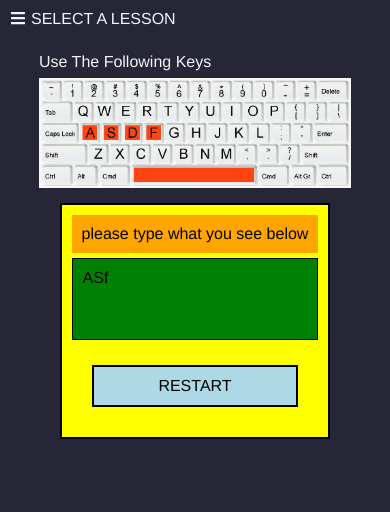
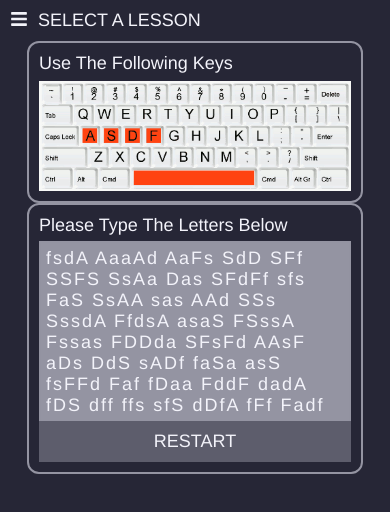
Before and after one commit to stevenarellano/speed-typing, a React (Create React App) app in the folder speed-typing/: page / in a window 390 px wide. Shown: the top 512 px of the page. Built offline with nearby package versions, Linux system fonts and the light colour scheme.

Commit message:
mobile typed

```diff
--- a/speed-typing/src/App.css
+++ b/speed-typing/src/App.css
@@ -3,7 +3,7 @@
     --text-primary: rgba(243, 243, 250, 255);
     --text-secondary: rgba(129, 135, 158, 255);
     --accent-primary: rgba(148, 148, 162, 0.5);
-    --accent-secondary: rgba(148, 148, 162, 0.5);
+    --accent-secondary: rgba(148, 148, 162, 1);
     --red: rgba(149, 1, 1, 1);
     --green: rgba(30, 81, 40, 1);
 }
@@ -15,7 +15,9 @@
     flex-direction: column;
     justify-content: start;
     align-items: center;
+
     font-family: Helvetica, Arial, sans-serif;
+    font-size: 18px;
 }
 
 @media only screen and (min-width: 600px) {
--- a/speed-typing/src/assets/typing.js
+++ b/speed-typing/src/assets/typing.js
@@ -1,5 +1,5 @@
 // constants
-export const NUM_WQRDS = 1;
+export const NUM_WQRDS = 40;
 // creating the text area
 function rmStringDuplicates(str) {
     return Array.from(new Set(str)).join("");
--- a/speed-typing/src/components/Guide.css
+++ b/speed-typing/src/components/Guide.css
@@ -1,16 +1,17 @@
 #guide-container {
     width: 80%;
-    margin: 5px;
     padding: 10px;
 
     display: inline-block;
     background-color: var(--bg-primary);
-    border-radius: 5px;
 
     display: flex;
     flex-direction: column;
     align-items: center;
     justify-self: start;
+
+    border: 2px solid var(--accent-secondary);
+    border-radius: 0.75rem;
 }
 .guide-image {
     width: 100%;
--- a/speed-typing/src/components/Options.css
+++ b/speed-typing/src/components/Options.css
@@ -4,6 +4,7 @@
     color: var(--text-secondary);
 
     width: 100%;
+
 }
 
 .active-lesson {
@@ -38,7 +39,7 @@
 }
 
 .title-text {
-    padding-left: 5px;
+    padding-left: 10px;
 }
 
 .title-bars {
--- a/speed-typing/src/components/TypingArea.css
+++ b/speed-typing/src/components/TypingArea.css
@@ -1,35 +1,39 @@
-.exercise-area {
-    margin: 0 auto;
+#lesson-area {
+    width: 80%;
     padding: 10px;
-    border: 2px solid black;
-    background-color: yellow;
+    background-color: var(--bg-primary);
 
     display: grid;
     grid-template:
         "header" auto
         "typing-area" 1fr
-        "foot" 1fr;
-    gap: 5px;
+        "foot" auto;
+    color: var(--text-primary);
+
+    border: 2px solid var(--accent-secondary);
+    border-radius: 0.75rem;
 }
 
 .title {
     grid-area: header;
-    background-color: orange;
-    padding: 10px;
+    padding: 0px;
+    margin-bottom: 5px;
 }
 
-.typing {
+#typing-container {
     grid-area: typing-area;
-    padding: 10px;
-    background-color: green;
-    border: 1px solid black;
+    padding: 5px;
+    border: solid 2px var(--accent-primary);
+    background-color: var(--accent-secondary);
+    font-size: 18px;
+    letter-spacing: 2px;
+    border-bottom: none;
 }
 
 .bottom-button {
     grid-area: foot;
-    margin: 20px;
-    background-color: lightblue;
-    border: 2px solid black;
+    background-color: var(--accent-primary);
+    border-top: none;
     padding: 10px;
     display: flex;
     align-items: center;
@@ -37,11 +41,11 @@
 }
 
 .wrong-keydown {
-    background-color: red !important;
+    background-color: var(--red) !important;
 }
 
 .wrong-keydown > * {
-    background-color: red !important;
+    background-color: var(--red) !important;
 }
 
 .typing-content {
@@ -49,8 +53,8 @@
 }
 
 .typed {
-    filter: brightness(70%);
-    background-color: grey;
+    filter: brightness(80%);
+    background-color: var(--green);
 }
 
 .stats {
--- a/speed-typing/src/components/TypingArea.js
+++ b/speed-typing/src/components/TypingArea.js
@@ -42,8 +42,8 @@ export default function TypingArea({ lessonState, typingInfoState }) {
         </>
     ) : (
         <>
-            <div className="title"> please type what you see below</div>
-            <div id="typing-container" className="typing">
+            <div className="title"> Please Type The Letters Below</div>
+            <div id="typing-container" className="">
                 <div className="typed typing-content">{typingInfo.typed}</div>
                 <div className="toType  typing-content">
                     {typingInfo.toType}
@@ -87,7 +87,7 @@ export default function TypingArea({ lessonState, typingInfoState }) {
     }, [lessonNum, typingInfo]); // Empty array ensures that effect is only run on mount and unmount
 
     return (
-        <div className="exercise-area">
+        <div id="lesson-area">
             {typingBody}
             <div onClick={restartTyping} className="bottom-button">
                 RESTART
```
